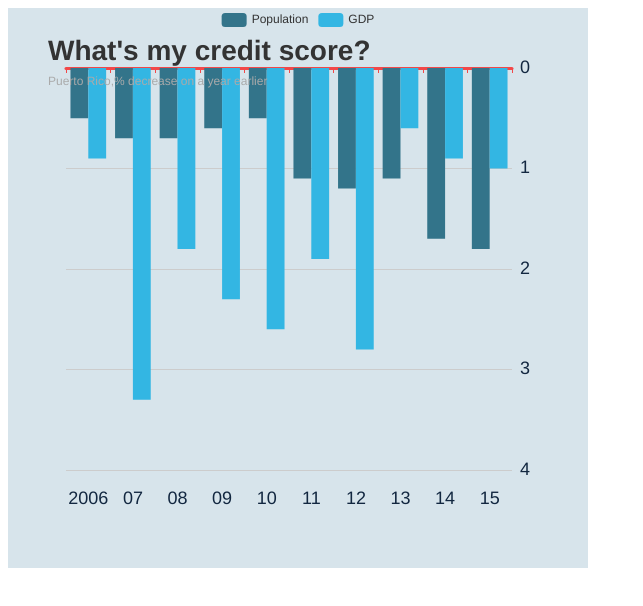
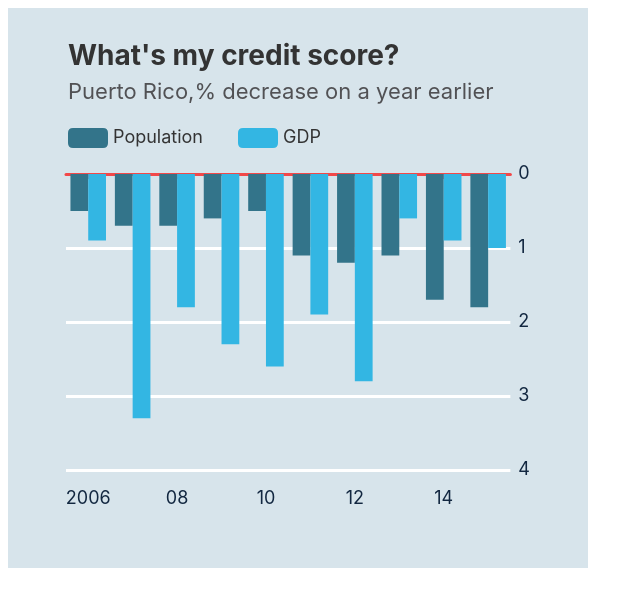
Before and after one commit to JiayingZeng/ife-task, a plain HTML site: page ECharts/2.html in a window 1280 px wide. Shown: the whole page, without its empty margins (0-643 px from the left). Drawn offline with Linux system fonts and the light colour scheme.

Commit message:
echarts.js demo2

```diff
--- a/ECharts/2.html
+++ b/ECharts/2.html
@@ -14,10 +14,11 @@
     var myecharts = echarts.init(document.getElementById('main'));
     var option = {
         textStyle: {
-            fontFamily: 'Helvetica,Arial,sans-serif',
+            fontFamily: '-apple-system, BlinkMacSystemFont, \"Segoe UI\", Helvetica, Arial, sans-serif, \"Apple Color Emoji\", \"Segoe UI Emoji\", \"Segoe UI Symbol\"',
             color: '#122740',
         },
         backgroundColor: '#D7E4EB',
+//        设置系列颜色
         color: ['#33748A','#33B6E3'],
         title: {
             text: 'What\'s my credit score?',
@@ -26,13 +27,28 @@
                 fontSize: 28,
                 fontWeight: 'bolder',
             },
-            padding: [30,0,0,40]
+            left: 55,
+            top: 30,
+            subtextStyle: {
+                fontSize: 22,
+                color: '#515154',
+            }
         },
         grid: {
-            containLabel: true
+            top: 166,
+            containLabel: true,
         },
         legend: {
             data: ['Population', 'GDP'],
+            top: 115,
+            left: 55,
+            itemWidth: 40,
+            itemHeight: 20,
+            itemGap: 35,
+            textStyle: {
+                fontSize: 18,
+            }
+//            borderRadius: 0,
         },
         tooltip: {
             trigger: 'axis',
@@ -48,12 +64,13 @@
                 lineStyle: {
                     color: '#F24849',
                     width: 3
-                }
+                },
             },
+
             // 坐标刻度相关
-//            axisTick: {
-//              alignWithLabel: true
-//            },
+            axisTick: {
+              alignWithLabel: true
+            },
             // 坐标轴刻度标签设置
             axisLabel: {
                 textStyle: {
@@ -66,9 +83,9 @@
             type: 'value',
             min: 0,
             max: 4,
+            inverse: true,
             interval: 1,
             position: 'right',
-            inverse: true,
             // 坐标轴相关设置
             axisLine: {
                 // 是否显示坐标轴
@@ -82,13 +99,21 @@
                 textStyle: {
                     fontSize: 18,
                 },
-            }
+            },
+            // 分割线
+            splitLine: {
+                lineStyle: {
+                    color: '#fff',
+                    width: 3,
+                }
+            },
         },
         series: [
             {
                 name: 'Population',
                 type: 'bar',
                 data: [0.5,0.7,0.7,0.6,0.5,1.1,1.2,1.1,1.7,1.8],
+//                柱间距离
                 barGap: 0,
                 itemStyle: {
 
```
